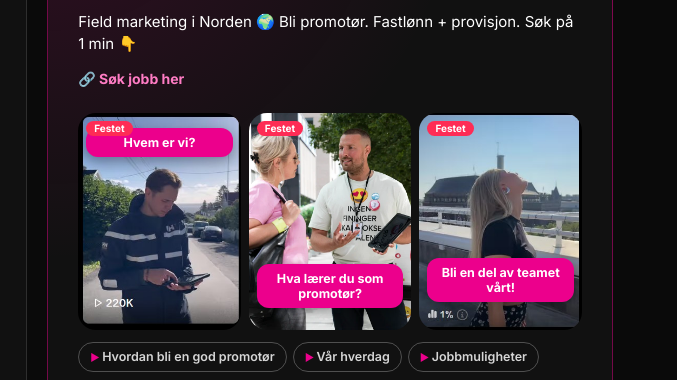
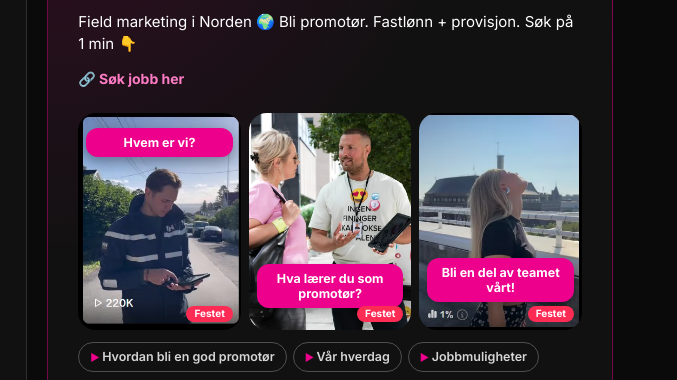
Before and after one commit to danielramslien/Face2Face-Case, a plain HTML site: page index.html in a window 1280 px wide. Shown: the part 1823-2203 px from the top of the page, 603-1280 px from the left. Drawn offline with Linux system fonts and the light colour scheme; animation ran at ten frames a second.

Commit message:
Festet-merket nederst, så det ikke overlapper titlene
Co-Authored-By: Claude Opus 5.5 <noreply@anthropic.com>

```diff
--- a/index.html
+++ b/index.html
@@ -687,7 +687,7 @@ footer{padding:40px 0 30px;text-align:center;font-size:13px;color:var(--faint)}
 @media (max-width:600px){.ideas{grid-template-columns:1fr}}
 /* Festede videoer: Ekte bilder, tittel i rosa blokk */
 .pin.pin-raw{background:var(--img) center/cover no-repeat!important;padding:0}
-.pin.pin-raw::before{z-index:2}
+.pin.pin-raw::before{z-index:2;top:auto;left:auto;bottom:8px;right:8px}
 .pin-t{position:absolute;left:8px;right:8px;z-index:1;padding:7px 9px;border-radius:12px;background:var(--pink);color:#fff;font-family:var(--font-body);font-weight:700;font-size:12.5px;line-height:1.2;text-align:center;box-shadow:0 4px 14px rgba(0,0,0,.35)}
 .pin.pin-raw:nth-child(2) .pin-t{bottom:10%}
 </style>
```
